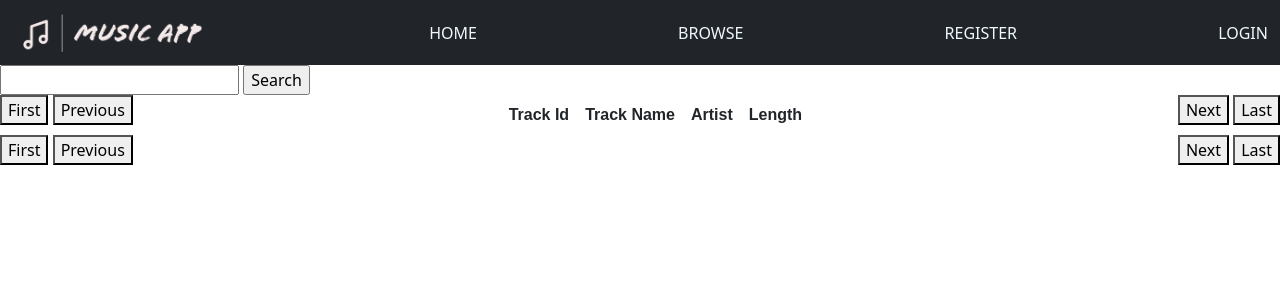
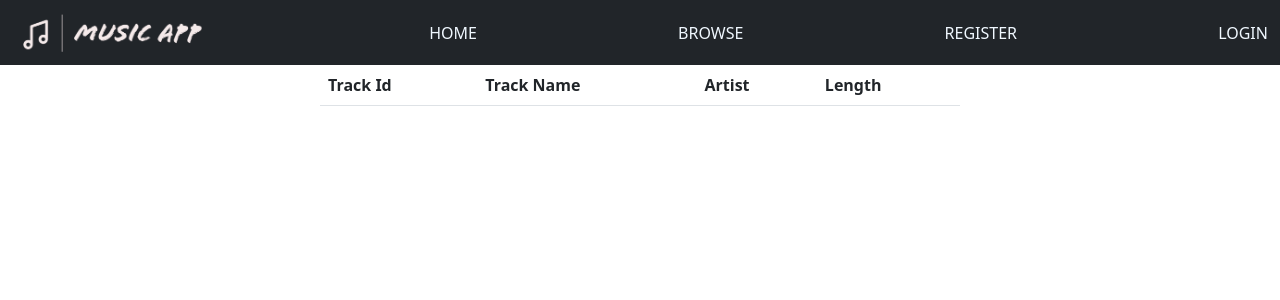
Before and after one commit to Antinson/Music_App, a Flask app: page /browse in a window 1280 px wide. Shown: the top 300 px of the page. Run offline with Flask 2, Linux system fonts and the light colour scheme; lists and menus that the app fills with data are empty; parts of the project's set-up code (start-up, migrations or seed data) failed here and were passed over.

Commit message:
updated browse-tracks
Update browse-table

```diff
--- a/music/static/styles.css
+++ b/music/static/styles.css
@@ -14,35 +14,8 @@
 /* Browse Tracks styling */
 /* By hierarchy */
 
-.table__header {
-    text-align: center;
-    font-family: sans-serif;
-}
-
-.table__cell {
-    font-family: sans-serif;
-    text-align: center;
-    padding: 8px;
-}
-
-.t_title {
-    text-align: center;
-    font-family: sans-serif;
-}
-
-.track__body {
-    text-align: center;
-    font-family: sans-serif;
-}
-
-.track__header__individual {
-    text-align: center;
-    font-family: sans-serif;
-}
-
-.table__cell__individual {
-    text-align: center;
-    font-family: sans-serif;
+#browse_table {
+    width: 50%;
 }
 
 /* Navigation bar styling */
@@ -87,11 +60,6 @@
 .form-control {
     width: 500px;
 }
-
-
-
-
-
 
 /* Individual Track Page w/ Comments */
 /* Order of hierarchy */
@@ -143,3 +111,13 @@ h2 {
     float: right;
     padding-bottom: 5px;
 }
+
+.track__header__individual {
+    text-align: center;
+    font-family: sans-serif;
+}
+
+.table__cell__individual {
+    text-align: center;
+    font-family: sans-serif;
+}
--- a/music/templates/tracks/browse_tracks.html
+++ b/music/templates/tracks/browse_tracks.html
@@ -1,84 +1,27 @@
 {% extends 'layout.html' %}
 
 {% block content %}
+    <div class="table-responsive">
+    <table class="table", id="browse_table">
+        <thead>
+            <tr>
+            {% for header in headings %}
+            <th scope="col">{{header}}</th>
+            {% endfor %}
+        </tr>
+        <tbody>
+            {% for track in tracks %}
+                <tr>
+                <td><a href="/browse/{{track.track_id}}">{{track.track_id}}</a></td>
+                <td>{{track.title}}</td>
+                <td>{{track.artist.full_name}}</td>
+                <td>{{track.track_duration}}</td>
+                </tr>
+            {% endfor %}
+        </tbody>
+        </thead>
 
-<nav>
-    <form method = "post">
-        <input type="text" name="nm"/>
-        <input type="submit" value="Search"/>
-    </form>
-    <div style="float:left">
-        {% if first_track_url is not none %}
-            <button onclick="location.href='{{first_track_url}}'">First</button>
-        {% else %}
-            <button disabled>First</button>
-        {% endif %}
-        {% if prev_track_url is not none %}
-            <button onclick="location.href='{{prev_track_url}}'">Previous</button>
-        {% else %}
-            <button disabled>Previous</button>
-        {% endif %}
-    </div>
-    <div style="float:right">
-        {% if next_track_url is not none %}
-            <button onclick="location.href='{{next_track_url}}'">Next</button>
-        {% else %}
-            <button disabled>Next</button>
-        {% endif %}
-        {% if last_track_url is not none %}
-            <button onclick="location.href='{{last_track_url}}'">Last</button>
-        {% else %}
-            <button disabled>Last</button>
-        {% endif %}
+    </table>
     </div>
 
-</nav>
-
-    <table class="center">
-        <tr class="table__header">
-            {% for header in headings %}
-            <th class="table__cell">{{header}}</th>
-            {% endfor %}
-        </tr>
-        <tr class="table__row">
-        {% for track in tracks %}
-            <td class="table__cell"><a href="/browse/{{track.track_id}}">{{track.track_id}}</a></td>
-            <td class="table__cell">{{track.title}}</td>
-            <td class="table__cell">{{track.artist.full_name}}</td>
-            <td class="table__cell">{{track.track_duration}}</td>
-        </tr>
-        {% endfor %}
-    </table>
-
-
-
-
-<nav>
-    <div style="float:left">
-        {% if first_track_url is not none %}
-            <button onclick="location.href='{{first_track_url}}'">First</button>
-        {% else %}
-            <button disabled>First</button>
-        {% endif %}
-        {% if prev_track_url is not none %}
-            <button onclick="location.href='{{prev_track_url}}'">Previous</button>
-        {% else %}
-            <button disabled>Previous</button>
-        {% endif %}
-    </div>
-    <div style="float:right">
-        {% if next_track_url is not none %}
-            <button onclick="location.href='{{next_track_url}}'">Next</button>
-        {% else %}
-            <button disabled>Next</button>
-        {% endif %}
-        {% if last_track_url is not none %}
-            <button onclick="location.href='{{last_track_url}}'">Last</button>
-        {% else %}
-            <button disabled>Last</button>
-        {% endif %}
-    </div>
-
-</nav>
-
 {% endblock %}
```
